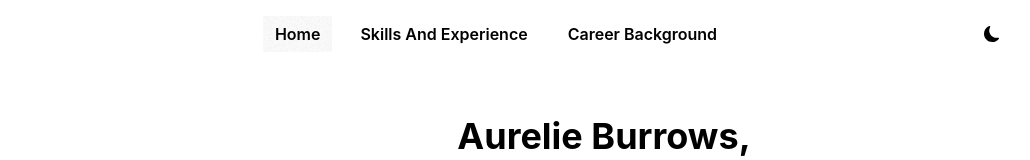
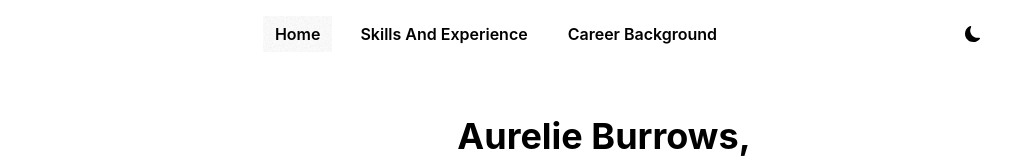
Before and after one commit to Annadesbois/aurelie-cv, a React (Vite) app: page / in a window 1280 px wide. Shown: the top 160 px of the page, without its empty margins (144-1174 px from the left). Built offline with nearby package versions, Linux system fonts and the light colour scheme.

Commit message:
align moon/sun icon vertically

```diff
--- a/src/components/Navbar.tsx
+++ b/src/components/Navbar.tsx
@@ -40,11 +40,13 @@ const Navbar = () => {
           </ul>
         </div>
         <div className="navbar-end">
-          <label className="swap swap-rotate">
-            <input type="checkbox" onChange={toggleTheme} />
-            <BsSunFill className="swap-on w-4 h-4 text-primary" />
-            <BsMoonFill className="swap-off w-4 h-4 text-primary" />
-          </label>
+          <button className="btn btn-ghost">
+            <label className="swap swap-rotate">
+              <input type="checkbox" onChange={toggleTheme} />
+              <BsSunFill className="swap-on w-4 h-4 text-primary" />
+              <BsMoonFill className="swap-off w-4 h-4 text-primary" />
+            </label>
+          </button>
         </div>
       </div>
     </nav>
```
